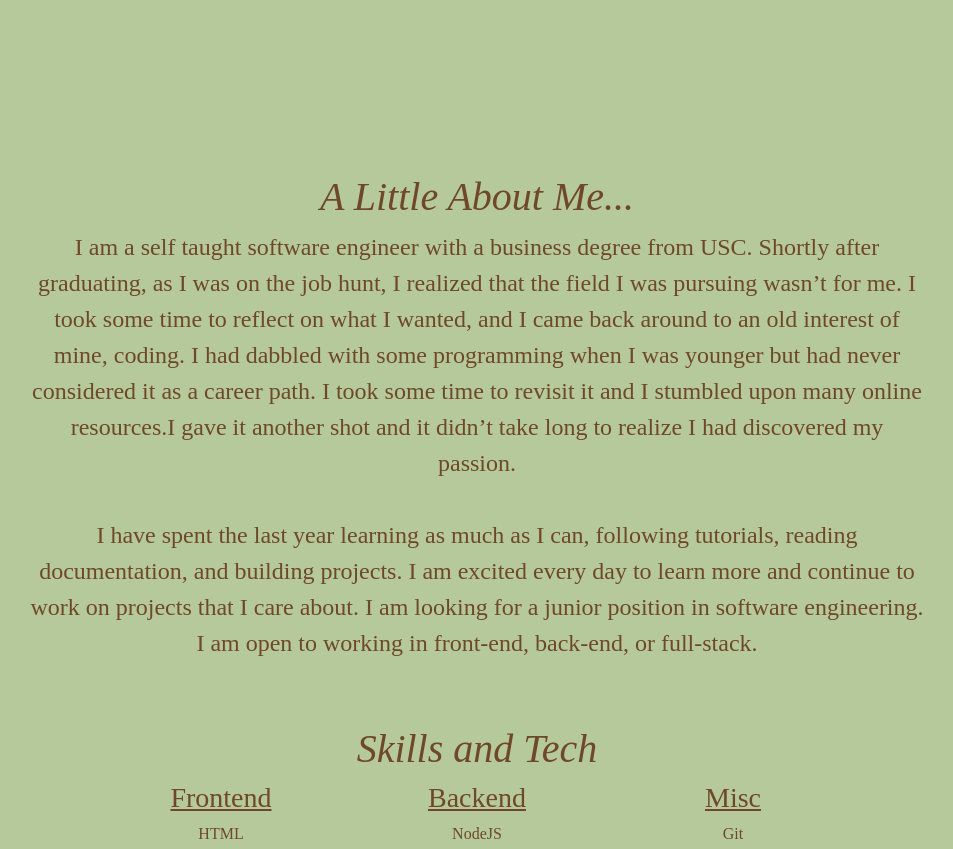
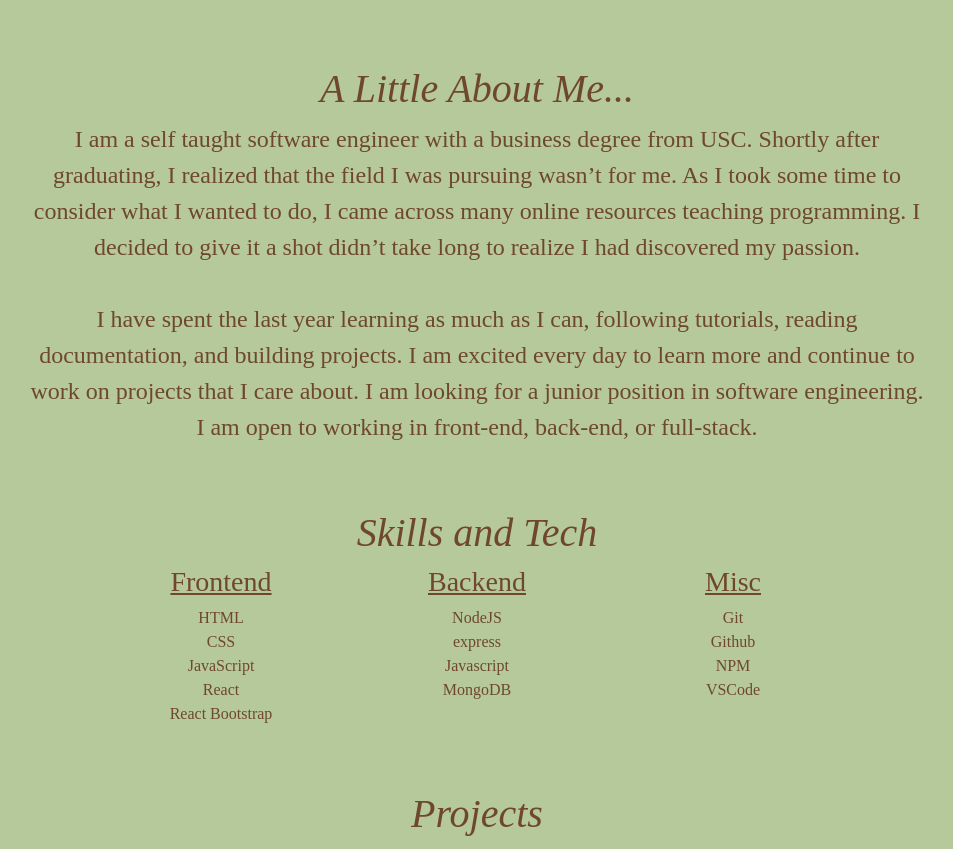
Before and after one commit to olvbrntly/personal-site, a React (Create React App) app: page / in a window 1280 px wide. Shown: the part 660-1509 px from the top of the page, without its empty margins (163-1116 px from the left). Built offline with nearby package versions, Linux system fonts and the light colour scheme.

Commit message:
updated about me section

```diff
--- a/src/components/About.js
+++ b/src/components/About.js
@@ -7,7 +7,7 @@ const About = () =>{
         <div className="about">
             <h2 className="about-title"> <i>A Little About Me...</i></h2>
             <p className="about-info">
-            I am a self taught software engineer with a business degree from USC. Shortly after graduating, as I was on the job hunt, I realized that the field I was pursuing wasn’t for me. I took some time to reflect on what I wanted, and I came back around to an old interest of mine, coding. I had dabbled with some programming when I was younger but had never considered it as a career path. I took some time to revisit it and I stumbled upon many  online resources.I gave it another shot and it didn’t take long to realize I had discovered my passion.
+            I am a self taught software engineer with a business degree from USC. Shortly after graduating, I realized that the field I was pursuing wasn’t for me. As I took some time to consider what I wanted to do, I came across many online resources teaching programming. I decided to give it a shot didn’t take long to realize I had discovered my passion.
             <br></br>
             <br></br>
             I have spent the last year learning as much as I can, following tutorials, reading documentation, and building projects. I am excited every day to learn more and continue to work on projects that I care about. I am looking for a junior position in software engineering. I am open to working in front-end, back-end, or full-stack.
```
